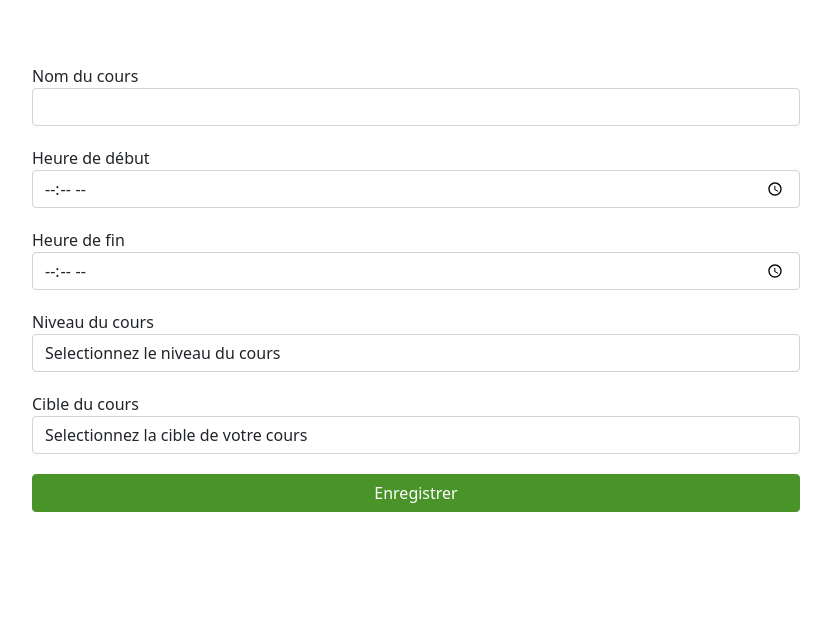
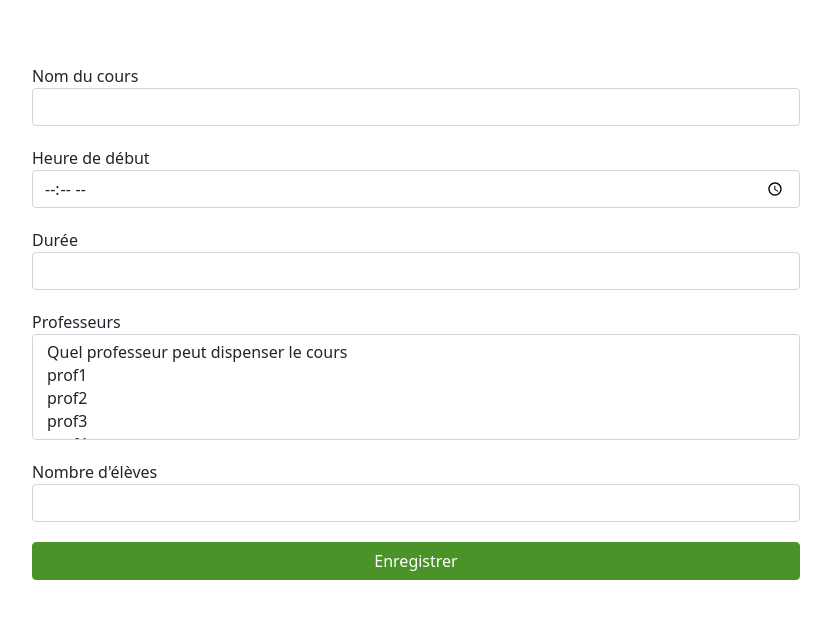
Before and after one commit to WildCodeSchool/orleans-php-202103-project-haras, a PHP site: template src/View/Admin/course.html.twig in a window 1280 px wide. Shown: the top 643 px of the page, without its empty margins (224-1055 px from the left). Run offline with PHP 8.4, Linux system fonts and the light colour scheme; the template is opened without the code that fills it, so the values that code supplies are empty; some libraries are stand-ins or nearby versions.

Commit message:
change fields for respect modelisation

```diff
--- a/src/View/Admin/Includes/_formularyCourse.html.twig
+++ b/src/View/Admin/Includes/_formularyCourse.html.twig
@@ -9,28 +9,24 @@
 			<input class="form-control" type="time" name="time-start" id="time-start" min="09:00" max="22:00" pattern="[0-9]{2}:[0-9]{2}" placeholder="00:00">
 		</div>
 		<div class="form-group">
-			<label for="time-finsih">Heure de fin</label>
-			<input class="form-control" type="time" name="time-finsih" id="time-finsih" min="09:00" max="22:00" pattern="[0-9]{2}:[0-9]{2}" placeholder="00:00">
+			<label for="duration">Durée</label>
+			<input class="form-control" type="number" name="duration" id="duration">
 		</div>
 		<div class="form-group">
-			<label for="difficulty">Niveau du cours</label>
-			<select class="form-control" name="difficulty" id="difficulty">
-				<option value="">Selectionnez le niveau du cours</option>
-				<option value="">Eveil Poney</option>
-				<option value="">Débutant</option>
-				<option value="">Poney de bronze</option>
-				<option value="">Poney d'argent</option>
-				<option value="">Poney d'or</option>
+			<label for="target">Professeurs</label>
+			<select class="form-control" name="target" id="target" multiple>
+				<option value="">Quel professeur peut dispenser le cours</option>
+				<option value="prof1">prof1</option>
+				<option value="prof2">prof2</option>
+				<option value="prof3">prof3</option>
+				<option value="prof3">prof4</option>
+				<option value="prof3">prof5</option>
+				<option value="prof3">prof6</option>
 			</select>
 		</div>
 		<div class="form-group">
-			<label for="target">Cible du cours</label>
-			<select class="form-control" name="target" id="target">
-				<option value="">Selectionnez la cible de votre cours</option>
-				<option value="beginner">Débutant</option>
-				<option value="teenager">Adolescent</option>
-				<option value="adult">Adulte</option>
-			</select>
+			<label for="capacity">Nombre d'élèves</label>
+			<input class="form-control" type="number" name="capacity" id="capacity">
 		</div>
 		<button class="btn btn-primary btn-formulary" type="submit">Enregistrer</button>
 	</form>
```
